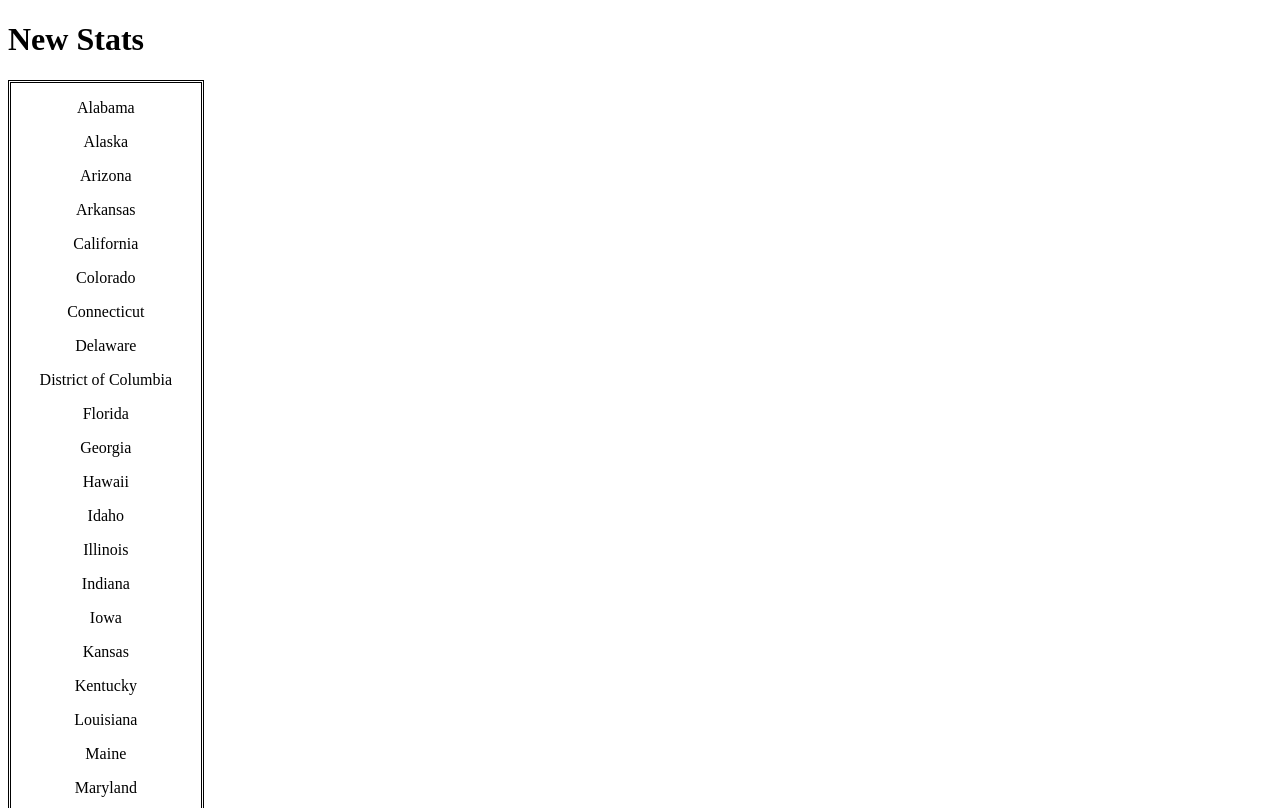
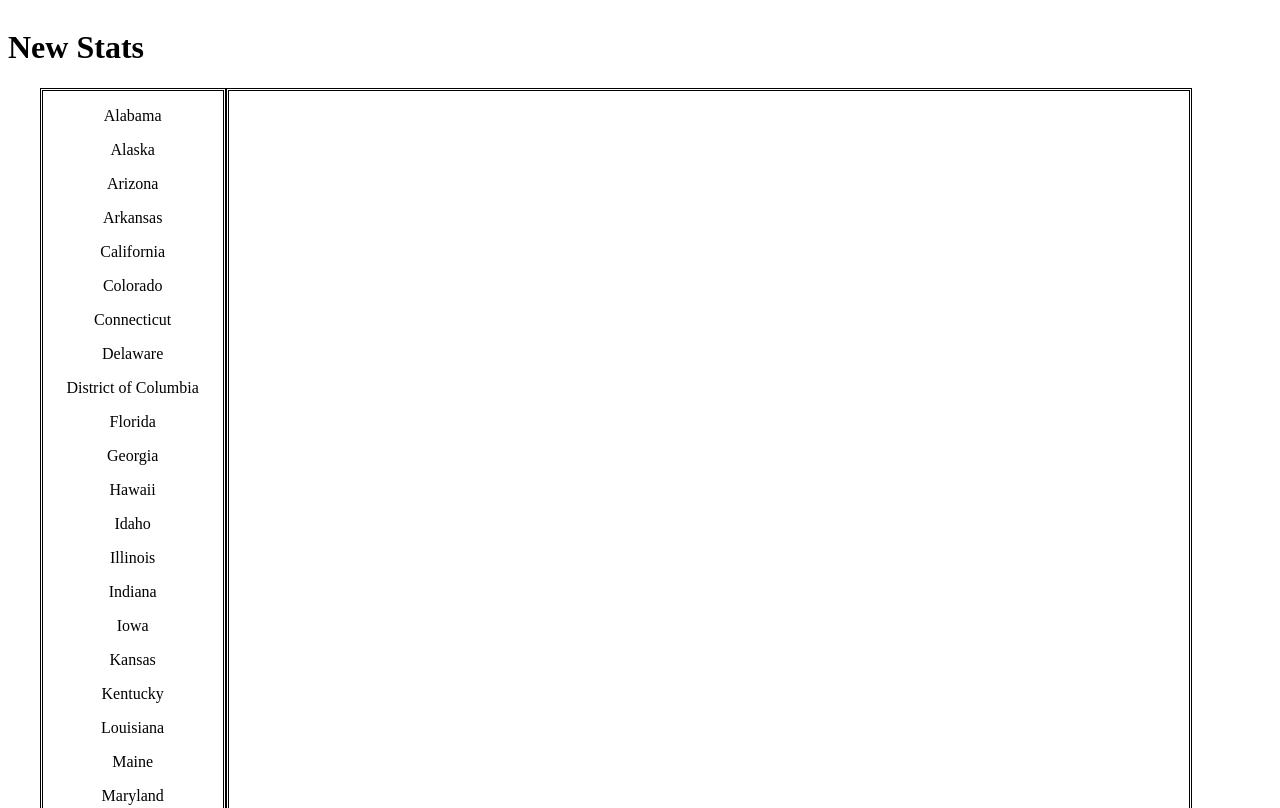
Before and after one commit to JCBenR/CovidViz, a plain HTML site: page index.html in a window 1280 px wide. Shown: the top 808 px of the page. Drawn offline with nearby package versions, Linux system fonts and the light colour scheme.

Commit message:
more d3 progress

```diff
--- a/index.html
+++ b/index.html
@@ -1,18 +1,24 @@
 <!DOCTYPE html>
 <html lang="en">
+
 <head>
     <meta charset="UTF-8">
     <meta http-equiv="X-UA-Compatible" content="IE=edge">
     <meta name="viewport" content="width=device-width, initial-scale=1.0">
     <title>Covid Visualization</title>
-    <script src="https://cdnjs.cloudflare.com/ajax/libs/d3/7.0.0/d3.min.js" integrity="sha512-0x7/VCkKLLt4wnkFqI8Cgv6no+AaS1TDgmHLOoU3hy/WVtYta2J6gnOIHhYYDJlDxPqEqAYLPS4gzVex4mGJLw==" crossorigin="anonymous" referrerpolicy="no-referrer"></script>
+    <script src="https://cdnjs.cloudflare.com/ajax/libs/d3/7.0.0/d3.min.js"
+        integrity="sha512-0x7/VCkKLLt4wnkFqI8Cgv6no+AaS1TDgmHLOoU3hy/WVtYta2J6gnOIHhYYDJlDxPqEqAYLPS4gzVex4mGJLw=="
+        crossorigin="anonymous" referrerpolicy="no-referrer"></script>
     <link rel="stylesheet" href="style.css">
 </head>
+
 <body>
     <h1 id="Title">Covid Visualization</h1>
-    <div id="dropDowns"></div>
-    <div id="stateList"></div>
-    <div id="canvas"></div>
+    <div class="drawingArea">
+        <div id="stateList"></div>
+        <div id="canvas"></div>
+    </div>
 </body>
 <script src="./newTest.js" type="text/javascript"></script>
+
 </html>
--- a/newTest.js
+++ b/newTest.js
@@ -68,6 +68,9 @@ let covidData;
 var stateList = [];
 let selectedStates = [];
 let maxValue = 1_200_000;
+let width = 600;
+let height = 600;
+
 Promise.all([
     d3.json("combo.json"),
 ]).then((data) => {
@@ -110,18 +113,34 @@ function handleClick(e, d){
     }
     console.log('clicked ', d);
     console.log(selectedStates);
-    //updateGraph();
+    updateGraph();
 }
 
 const updateGraph = () => {
+    bars;
+}
 
-}
+let canvas = d3.select("#canvas")
+                .append("svg")
+                .attr("width", width)
+                .attr("height", height);
+
+let bars = canvas.selectAll("rect")
+                .data(selectedStates)
+                .enter()
+                    .append("rect")
+                    .attr("width", 25)
+                    .attr("height", function(d) {return widthScale(d);})
+                    .attr("fill", function(d) {return colorScale(d);}
+                    )
 
 const colorScale = d3.scaleLinear()
                         .domain([0, maxValue])
                         .range(['#0b661a', '#dbc70d', '#db330d'])
 
-
+const widthScale = d3.scaleLinear()
+                    .domain([0, maxValue])
+                    .range([0, width])
 // chart = {
 //     const svg = d3.select(DOM.svg(width, height))
 //         .attr("viewBox", `${-width / 2} ${-height / 2} ${width} ${height}`)
--- a/style.css
+++ b/style.css
@@ -1,9 +1,32 @@
+* {
+    overflow-y: hidden;
+}
+
 .selected{
     background-color: lightblue;
 }
 
+.drawingArea {
+    display: flex;
+    width: 95%;
+    margin: auto;
+}
+
 #stateList {
+    width: 15%;
     max-width: 15%;
+    height: 800px;
+    /* max-height: 800px; */
     border: 3px double black;
     text-align: center;
+    overflow-y: scroll;
 }
+
+#canvas{
+    width: 80%;
+    /* max-width: 80%; */
+    min-height: 800px;
+    height: 95%;
+    border: 3px double black;
+
+}
```
